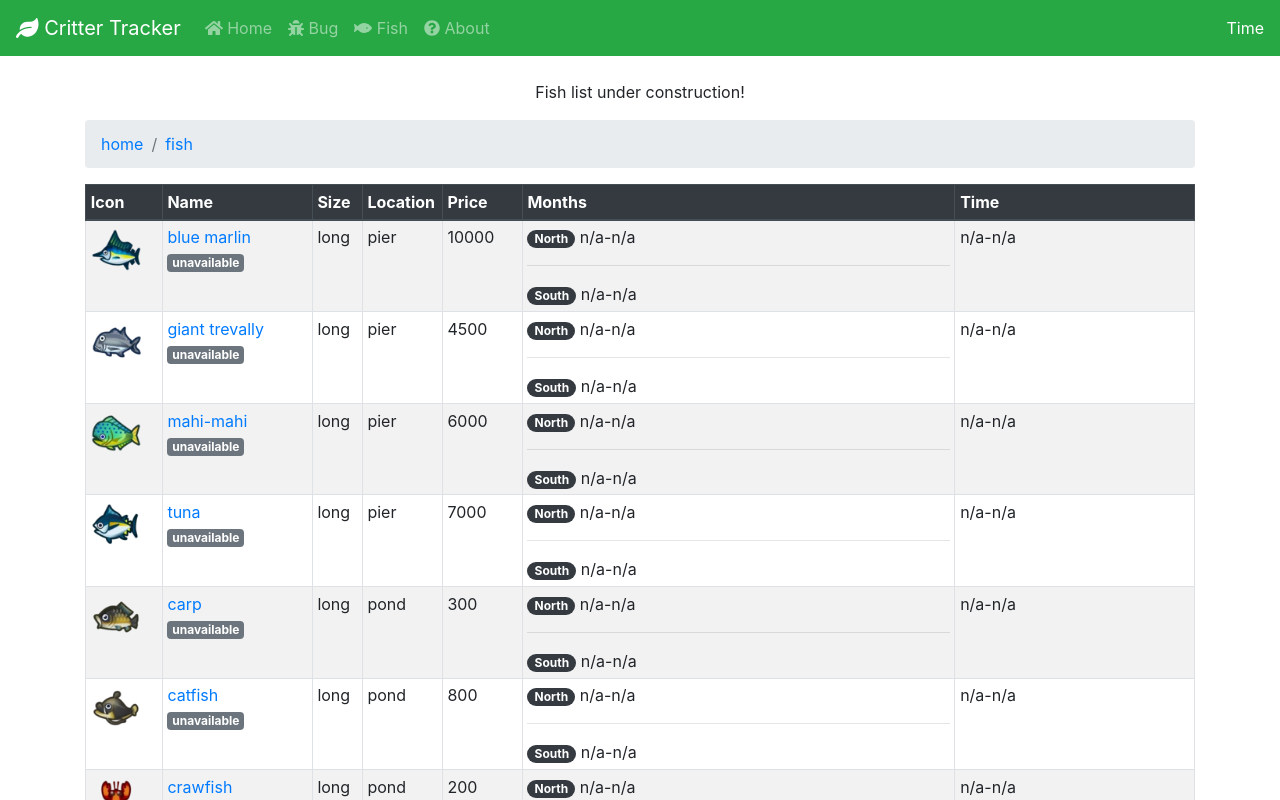
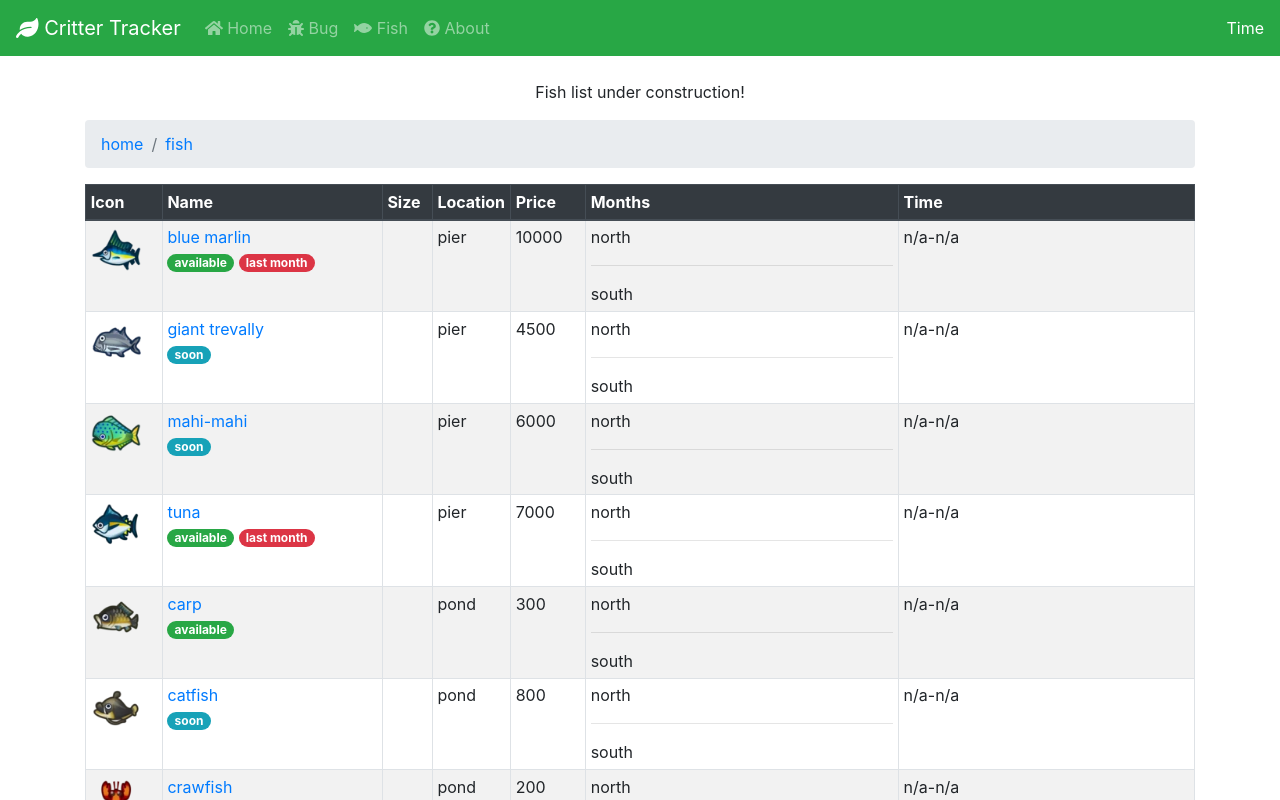
Before and after one commit to Korywon/critter-tracker, a React (Create React App) app: page /fish in a window 1280 px wide. Shown: the top 800 px of the page. Built offline with nearby package versions, Linux system fonts and the light colour scheme.

Commit message:
Add preliminary implementation of tags

```diff
--- a/src/components/fish/fish-list.component.js
+++ b/src/components/fish/fish-list.component.js
@@ -1,6 +1,8 @@
 import React, { Component } from 'react';
 import { Link } from 'react-router-dom';
 import axios from 'axios';
+
+import MonthUtility from '../../utility/month-utility';
 
 import { Badge, Table } from 'react-bootstrap';
 import BreadcrumbMenu from '../breadcrumb.component';
@@ -25,17 +27,19 @@ const Fish = props => {
         </Link>
         { <Badges fish={props.fish} key={props.fish.id} /> }
       </td>
-      <td>long</td>
       <td>
-        {props.fish.location}
+        { props.fish.size }
+      </td>
+      <td>
+        { props.fish.location }
       </td>
       <td>
         { props.fish.price }
       </td>
       <td>
-        <Badge pill variant="dark">North</Badge> n/a-n/a
+        north
         <hr />
-        <Badge pill variant="dark">South</Badge> n/a-n/a
+        south
       </td>
       <td>
         n/a-n/a
@@ -44,30 +48,40 @@ const Fish = props => {
   );
 }
 
+/**
+ * Prop that returns badges based on the hemisphere and status.
+ * @param {Object} props
+ */
 const Badges = props => {
   let badges = [];                                            // array of badges
 
   /*
    * If the fish is currently available.
    */
-  if (props.fish.available) {
-    badges.push(<><Badge variant="success">available</Badge>&nbsp;</>);
+  if (props.fish.status.north.new) {
+    badges.push(
+      <><Badge pill variant="primary">new</Badge>&nbsp;</>
+    );
+  } else if (props.fish.status.north.available) {
+    badges.push(<><Badge pill variant="success">available</Badge>&nbsp;</>);
+  } else if(props.fish.status.north.soon) {
+    badges.push(<><Badge pill variant="info">soon</Badge>&nbsp;</>);
   } else {
-    badges.push(<><Badge variant="secondary">unavailable</Badge>&nbsp;</>);
+    badges.push(<><Badge pill variant="secondary">unavailable</Badge>&nbsp;</>);
   }
 
   /*
    * If this is the last hour to catch the fish.
    */
-  if (props.fish.lastHour) {
-    badges.push(<><Badge variant="warning">last hour</Badge>&nbsp;</>);
+  if (props.fish.status.north.lastHour) {
+    badges.push(<><Badge pill variant="warning">last hour</Badge>&nbsp;</>);
   }
 
   /*
    * If this is the last month to catch the fish.
    */
-  if (props.fish.lastMonth) {
-    badges.push(<><Badge variant="danger">last month</Badge>&nbsp;</>);
+  if (props.fish.status.north.lastMonth) {
+    badges.push(<><Badge pill variant="danger">last month</Badge>&nbsp;</>);
   }
 
   return(
@@ -98,10 +112,10 @@ export default class FishList extends Component {
             <thead className="thead-dark">
               <tr>
                 <th width={50}>Icon</th>
-                <th width={150}>Name</th>
+                <th width={220}>Name</th>
                 <th width={50}>Size</th>
-                <th width={80}>Location</th>
-                <th width={80}>Price</th>
+                <th width={75}>Location</th>
+                <th width={75}>Price</th>
                 <th>Months</th>
                 <th>Time</th>
               </tr>
@@ -123,10 +137,17 @@ export default class FishList extends Component {
         /*
          * Creates id key for each object by replacing space chars with '_'
          * chars.
+         * TODO: Move the status evaluation outside of this function or have a
+         * way to determine which hemisphere the user is in before.
          */
         for (var index in tempResponse.data) {
           tempResponse.data[index].id =
             tempResponse.data[index].name.replace(/ /g, '_');
+          tempResponse.data[index].status =
+            MonthUtility.getStatusHemispheres(
+              new Date().getMonth(),
+              tempResponse.data[index].months
+          );
         }
 
         /*
```
